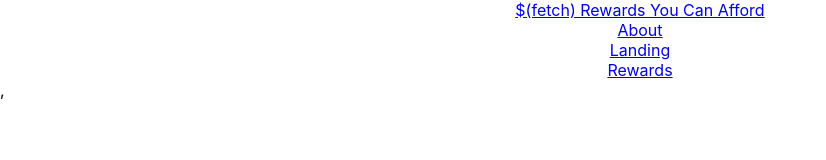
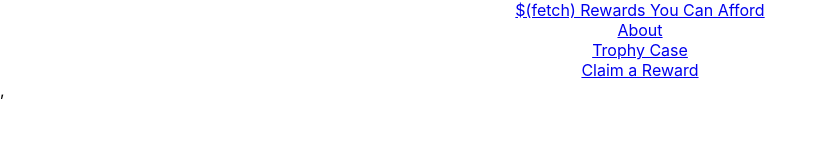
Before and after one commit to aprillove86/project3-frontend, a React (Create React App) app: page / in a window 1280 px wide. Shown: the top 160 px of the page, without its empty margins (0-826 px from the left). Built offline with nearby package versions, Linux system fonts and the light colour scheme; no server answers.

Commit message:
minor cleanups in components and pages

```diff
--- a/src/components/Nav.js
+++ b/src/components/Nav.js
@@ -8,10 +8,10 @@ const Nav = (props) => {
                 <div>About</div>
             </Link>
             <Link to='/sneakers'>
-                <div>Landing</div>
+                <div>Trophy Case</div>
             </Link>
             <Link to='/sneakers/._id'>
-                <div>Rewards</div>
+                <div>Claim a Reward</div>
             </Link>
         </div>
 
```
